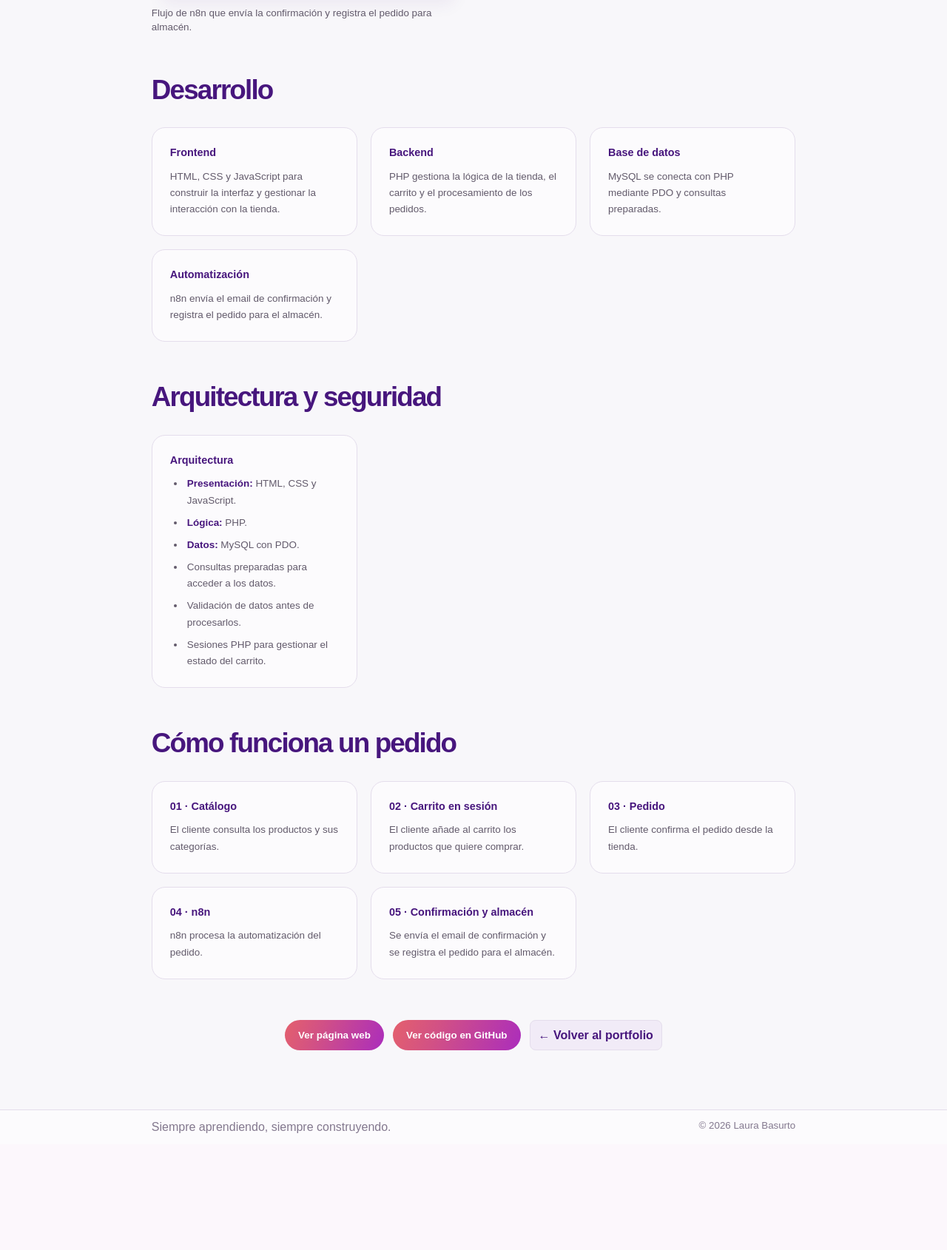
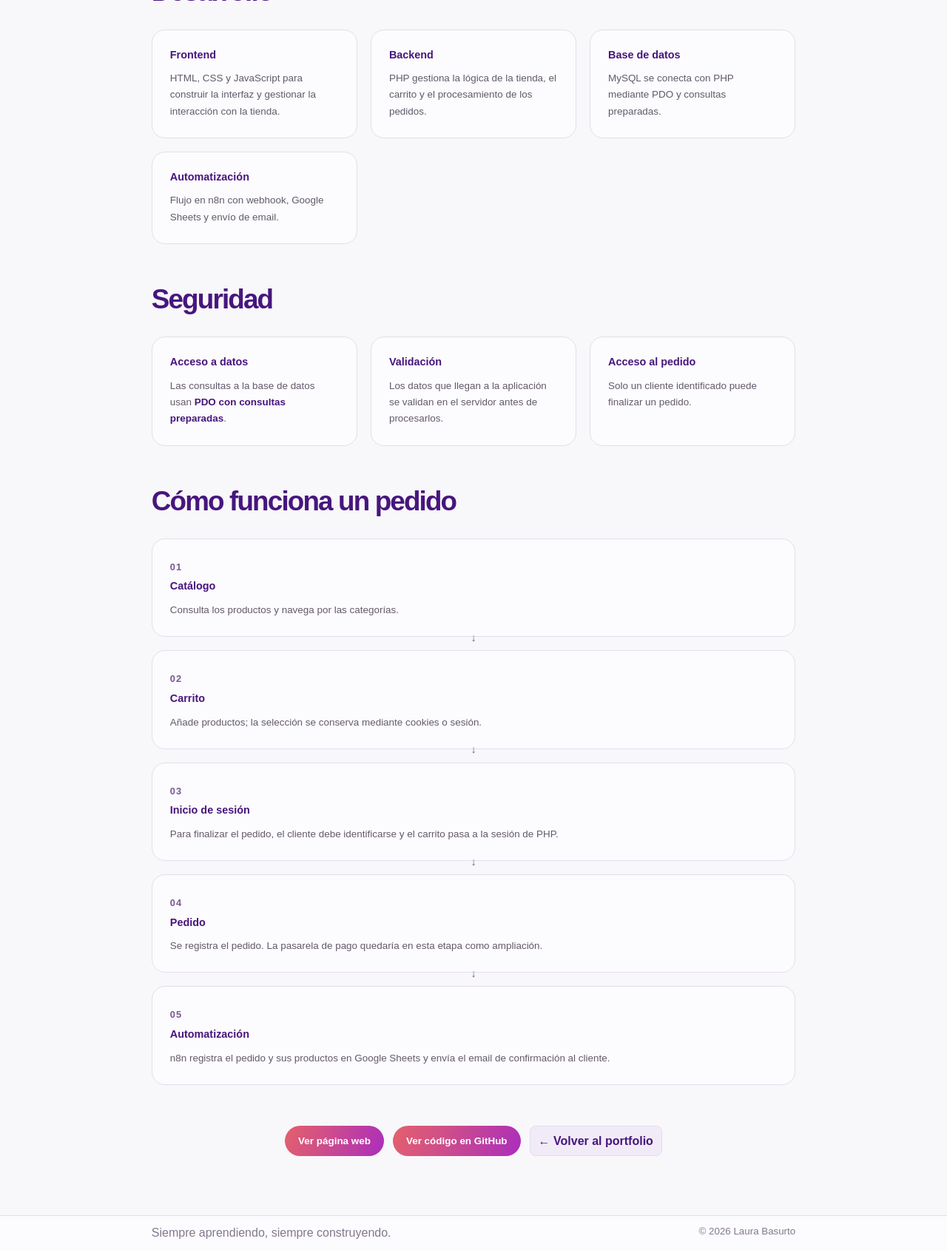
Before and after one commit to Laura93888/portfolio, a PHP site: page /tienda.php in a window 1280 px wide. Shown: the part 2451-4141 px from the top of the page at 74% size. Before the commit the page ends 3983 px from the top, so only its background shows below. Run offline with PHP 8.4, Linux system fonts and the light colour scheme.

Commit message:
Refactor site styling and update store and project data
Replit-Commit-Author: Agent

```diff
--- a/assets/css/style.css
+++ b/assets/css/style.css
@@ -770,6 +770,22 @@ button {
     grid-template-columns: 1fr;
 }
 
+#flujo-pedido .bloque-tecnico:not(:last-child) {
+    position: relative;
+}
+
+#flujo-pedido .bloque-tecnico:not(:last-child)::after {
+    content: "↓";
+    position: absolute;
+    bottom: -9px;
+    left: 50%;
+    transform: translateX(-50%);
+    color: var(--brand);
+    font-size: var(--fs-md);
+    font-weight: 700;
+    line-height: 1;
+}
+
 .bloque-tecnico {
     padding: 24px;
 
--- a/data/proyectos.php
+++ b/data/proyectos.php
@@ -15,15 +15,15 @@ $proyectos = [
             "tecnologias" => ["HTML", "CSS", "JavaScript", "PHP", "MySQL"],
             "enlace" => "bodyandsoul.php",
             "destacado" => true,
-            "descripcionlarga" => "Plataforma web para buscar, consultar y reservar actividades deportivas y de bienestar según diferentes criterios como categoría, fecha o ubicación. Los usuarios pueden consultar la disponibilidad, gestionar sus reservas, guardar actividades favoritas y dejar reseñas, mientras que empresas y administradores disponen de sus propios paneles de gestión."
+            "descripcionlarga" => "Aplicación web de búsqueda y reserva de actividades relacionadas con el deporte y el bienestar. El proyecto conecta a usuarios que buscan actividades con empresas que ofrecen estos servicios. Los usuarios pueden buscar actividades, consultar su información y disponibilidad, guardar sus favoritas y realizar y gestionar reservas. La aplicación cuenta con tres perfiles diferenciados: usuario, empresa y administrador, cada uno con sus propias funcionalidades y permisos"
         ],
         [
             "titulo" => "Tienda online",
-            "descripcion" => "Aplicación web de comercio electrónico con productos, categorías y carrito de compra.",
+            "descripcion" => "Aplicación web de comercio electrónico con productos ordenados por categorías y carrito de compra.",
             "tecnologias" => ["HTML", "CSS", "JavaScript", "PHP", "MySQL", "n8n"],
             "enlace" => "tienda.php",
         "destacado" => true,
-        "descripcionlarga" => "Aplicación web de comercio electrónico desarrollada con PHP y MySQL, con catálogo de productos, categorías, carrito de compra, gestión de sesiones y diferentes funcionalidades para la gestión de la tienda. Los pedidos se automatizan con n8n, que envía el email de confirmación correspondiente y registra el pedido para su preparación en almacén.",
+        "descripcionlarga" => "Plataforma web de comercio electrónico especializada en moda desarrollada con PHP y MySQL, con catálogo de productos organizados por categorías,y un carrito de compra que permite mantener los productos seleccionados mediante cookies para usuarios invitados y sesiones para usuarios identificados. Los pedidos se automatizan con n8n, que envía el email de confirmación correspondiente y registra el pedido para su preparación en almacén.",
     "categoriaextra" => "Automatización"
         ],
         [
--- a/tienda.php
+++ b/tienda.php
@@ -72,12 +72,6 @@ $categoriaextra = $proyecto['categoriaextra'] ?? null;
             <?= htmlspecialchars($descripcionlarga, ENT_QUOTES, 'UTF-8'); ?>
         </p>
 
-        <div class="tecnologias-proyecto">
-            <?php foreach ($tecnologias as $tecnologia): ?>
-                <span><?= htmlspecialchars($tecnologia, ENT_QUOTES, 'UTF-8'); ?></span>
-            <?php endforeach; ?>
-        </div>
-
     </section>
 
 
@@ -99,29 +93,6 @@ $categoriaextra = $proyecto['categoriaextra'] ?? null;
 
     </section>
 
-
-    <!-- SOBRE EL PROYECTO -->
-    <section class="seccion-proyecto">
-
-        <div class="cabecera-seccion">
-            <h2>Sobre el proyecto</h2>
-        </div>
-
-        <p>
-            <strong>Tienda online</strong> desarrollada con PHP y MySQL.
-            Incluye un catálogo de productos organizado por categorías y un
-            carrito de compra.
-        </p>
-
-        <p>
-            Los pedidos se automatizan con <strong>n8n</strong>, que envía el
-            email de confirmación y registra el pedido para su preparación
-            en almacén.
-        </p>
-
-    </section>
-
-
     <!-- FUNCIONALIDADES -->
     <section class="seccion-proyecto">
 
@@ -139,7 +110,7 @@ $categoriaextra = $proyecto['categoriaextra'] ?? null;
             </article>
 
             <article class="tarjeta-funcionalidad">
-                <h3>Carrito y sesión</h3>
+                <h3>Carrito</h3>
                 <p>
                     Permite añadir productos y gestionar el contenido del
                     carrito durante la navegación.
@@ -149,8 +120,7 @@ $categoriaextra = $proyecto['categoriaextra'] ?? null;
             <article class="tarjeta-funcionalidad">
                 <h3>Pedidos automatizados con n8n</h3>
                 <p>
-                    n8n envía el email de confirmación y registra el pedido
-                    para el almacén.
+                    Cada pedido realizado activa un flujo en n8n.
                 </p>
             </article>
 
@@ -158,12 +128,12 @@ $categoriaextra = $proyecto['categoriaextra'] ?? null;
 
     </section>
 
-
-    <!-- CAPTURAS DEL PROYECTO -->
+    <!-- CATÁLOGO Y CARRITO -->
     <section class="seccion-proyecto">
 
         <div class="cabecera-seccion">
-            <h2>Capturas del proyecto</h2>
+            <h2>Catálogo y carrito</h2>
+            <p>Así ve la tienda el cliente.</p>
         </div>
 
         <div class="galeria-proyecto">
@@ -173,7 +143,10 @@ $categoriaextra = $proyecto['categoriaextra'] ?? null;
                     src="/assets/img/tienda/catalogo.png"
                     alt="Catálogo de productos de la tienda organizado por categorías"
                 >
-                <p>Catálogo de productos organizado por categorías.</p>
+                <p>
+                    <strong>Catálogo.</strong>
+                    Productos organizados por categorías.
+                </p>
             </div>
 
             <div>
@@ -181,15 +154,36 @@ $categoriaextra = $proyecto['categoriaextra'] ?? null;
                     src="/assets/img/tienda/carrito.png"
                     alt="Carrito de compra con los productos seleccionados"
                 >
-                <p>Carrito de compra con los productos seleccionados.</p>
+                <p>
+                    <strong>Carrito de compra.</strong>
+                    Productos seleccionados durante la navegación.
+                </p>
             </div>
+
+        </div>
+
+    </section>
+
+
+    <!-- PEDIDOS Y AUTOMATIZACIÓN -->
+    <section class="seccion-proyecto">
+
+        <div class="cabecera-seccion">
+            <h2>Pedidos y automatización</h2>
+            <p>Lo que ocurre después de confirmar la compra.</p>
+        </div>
+
+        <div class="galeria-proyecto">
 
             <div>
                 <img
                     src="/assets/img/tienda/email-pedido.png"
                     alt="Email de confirmación enviado tras realizar un pedido"
                 >
-                <p>Email de confirmación del pedido enviado al cliente.</p>
+                <p>
+                    <strong>Email de confirmación.</strong>
+                    El cliente lo recibe al hacer el pedido.
+                </p>
             </div>
 
             <div>
@@ -197,17 +191,20 @@ $categoriaextra = $proyecto['categoriaextra'] ?? null;
                     src="/assets/img/tienda/almacen.png"
                     alt="Hoja de almacén con los pedidos registrados"
                 >
-                <p>Registro de pedidos para su preparación en almacén.</p>
+                <p>
+                    <strong>Hoja de almacén.</strong>
+                    Cada pedido y sus productos quedan registrados.
+                </p>
             </div>
 
             <div>
                 <img
                     src="/assets/img/tienda/n8n-flujo.png"
-                    alt="Flujo de n8n para procesar el pedido"
+                    alt="Flujo de n8n que procesa el pedido"
                 >
                 <p>
-                    Flujo de n8n que envía la confirmación y registra el pedido
-                    para almacén.
+                    <strong>Flujo en n8n.</strong>
+                    Recibe el pedido, lo registra y envía el email.
                 </p>
             </div>
 
@@ -252,8 +249,7 @@ $categoriaextra = $proyecto['categoriaextra'] ?? null;
             <article class="bloque-tecnico">
                 <h3>Automatización</h3>
                 <p>
-                    n8n envía el email de confirmación y registra el pedido
-                    para el almacén.
+                    Flujo en n8n con webhook, Google Sheets y envío de email.
                 </p>
             </article>
 
@@ -262,25 +258,36 @@ $categoriaextra = $proyecto['categoriaextra'] ?? null;
     </section>
 
 
-    <!-- ARQUITECTURA Y SEGURIDAD -->
+    <!-- SEGURIDAD -->
     <section class="seccion-proyecto">
 
         <div class="cabecera-seccion">
-            <h2>Arquitectura y seguridad</h2>
+            <h2>Seguridad</h2>
         </div>
 
         <div class="bloques-tecnicos">
 
             <article class="bloque-tecnico">
-                <h3>Arquitectura</h3>
-                <ul>
-                    <li><strong>Presentación:</strong> HTML, CSS y JavaScript.</li>
-                    <li><strong>Lógica:</strong> PHP.</li>
-                    <li><strong>Datos:</strong> MySQL con PDO.</li>
-                    <li>Consultas preparadas para acceder a los datos.</li>
-                    <li>Validación de datos antes de procesarlos.</li>
-                    <li>Sesiones PHP para gestionar el estado del carrito.</li>
-                </ul>
+                <h3>Acceso a datos</h3>
+                <p>
+                    Las consultas a la base de datos usan <strong>PDO con
+                    consultas preparadas</strong>.
+                </p>
+            </article>
+
+            <article class="bloque-tecnico">
+                <h3>Validación</h3>
+                <p>
+                    Los datos que llegan a la aplicación se validan en el
+                    servidor antes de procesarlos.
+                </p>
+            </article>
+
+            <article class="bloque-tecnico">
+                <h3>Acceso al pedido</h3>
+                <p>
+                    Solo un cliente identificado puede finalizar un pedido.
+                </p>
             </article>
 
         </div>
@@ -295,33 +302,47 @@ $categoriaextra = $proyecto['categoriaextra'] ?? null;
             <h2>Cómo funciona un pedido</h2>
         </div>
 
-        <div class="bloques-tecnicos">
+        <div id="flujo-pedido" class="bloques-tecnicos pasos-proceso">
 
             <article class="bloque-tecnico">
-                <h3>01 · Catálogo</h3>
-                <p>El cliente consulta los productos y sus categorías.</p>
+                <span class="numero-proceso">01</span>
+                <h3>Catálogo</h3>
+                <p>Consulta los productos y navega por las categorías.</p>
             </article>
 
             <article class="bloque-tecnico">
-                <h3>02 · Carrito en sesión</h3>
-                <p>El cliente añade al carrito los productos que quiere comprar.</p>
+                <span class="numero-proceso">02</span>
+                <h3>Carrito</h3>
+                <p>
+                    Añade productos; la selección se conserva mediante cookies
+                    o sesión.
+                </p>
             </article>
 
             <article class="bloque-tecnico">
-                <h3>03 · Pedido</h3>
-                <p>El cliente confirma el pedido desde la tienda.</p>
+                <span class="numero-proceso">03</span>
+                <h3>Inicio de sesión</h3>
+                <p>
+                    Para finalizar el pedido, el cliente debe identificarse y
+                    el carrito pasa a la sesión de PHP.
+                </p>
             </article>
 
             <article class="bloque-tecnico">
-                <h3>04 · n8n</h3>
-                <p>n8n procesa la automatización del pedido.</p>
+                <span class="numero-proceso">04</span>
+                <h3>Pedido</h3>
+                <p>
+                    Se registra el pedido. La pasarela de pago quedaría en
+                    esta etapa como ampliación.
+                </p>
             </article>
 
             <article class="bloque-tecnico">
-                <h3>05 · Confirmación y almacén</h3>
+                <span class="numero-proceso">05</span>
+                <h3>Automatización</h3>
                 <p>
-                    Se envía el email de confirmación y se registra el pedido
-                    para el almacén.
+                    n8n registra el pedido y sus productos en Google Sheets y
+                    envía el email de confirmación al cliente.
                 </p>
             </article>
 
```
Also changed, not shown: bodyandsoul.php (+0 -30 lines).
